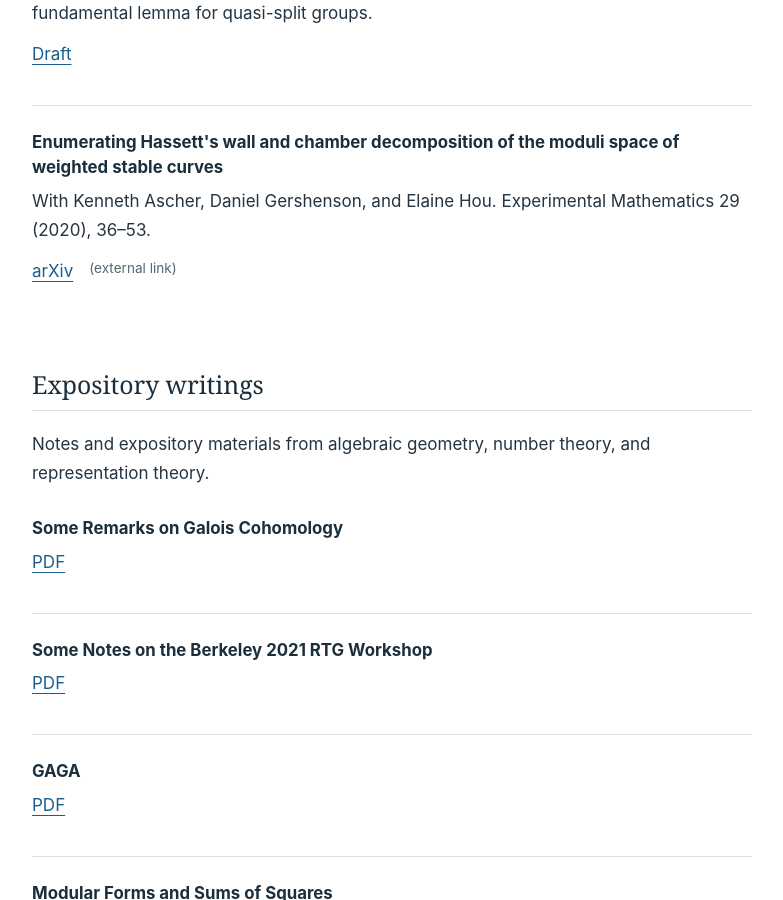
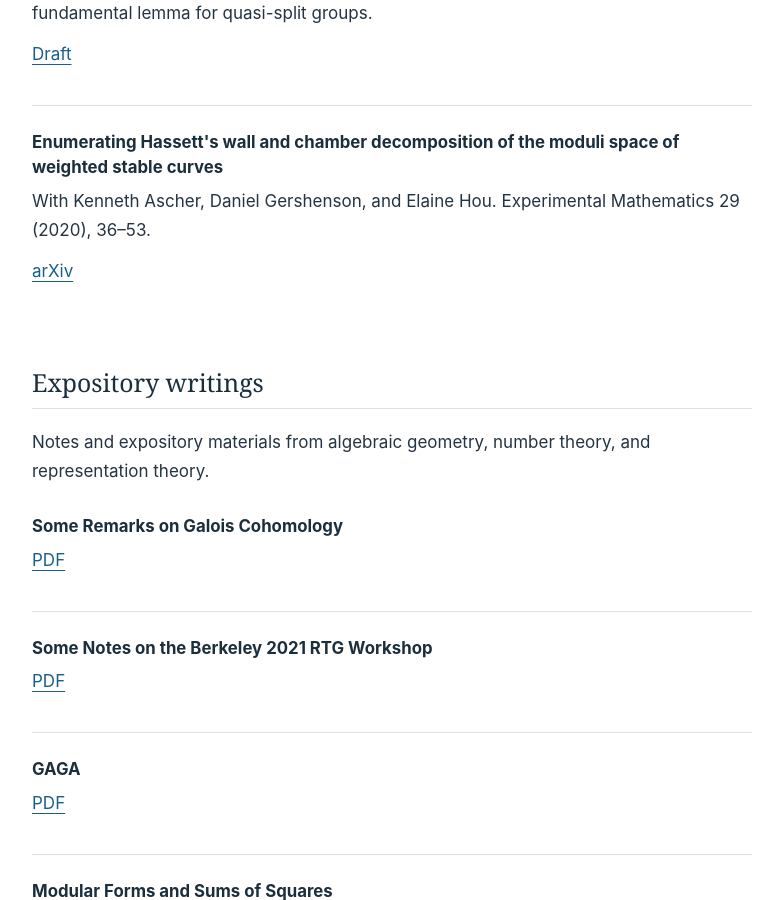
Before and after one commit to challeckdube/challeckdube.github.io, a Jekyll site: the page built from research.html, in a window 1280 px wide and 900 px high, scrolled down 765 px. Shown: the whole window, without its empty margins (382-1165 px from the left). Built offline with Jekyll 4.4.1, drawn with Linux system fonts in a browser that asks for light colours.

Commit message:
Update paper links in research.html
Removed the external link indication from paper links.

```diff
--- a/research.html
+++ b/research.html
@@ -18,7 +18,7 @@ title: Research
   <article class="entry">
     <h3>{{ item.title | escape }}</h3>
     <p>{{ item.description | escape }}</p>
-    <p class="paper-links"><a href="{% if material_base and item.local %}{{ item.local | relative_url }}{% else %}{{ item.source }}{% endif %}">{{ item.label | default: 'PDF' }}</a>{% unless material_base and item.local %} <span class="entry-meta">(external link)</span>{% endunless %}</p>
+    <p class="paper-links"><a href="{% if material_base and item.local %}{{ item.local | relative_url }}{% else %}{{ item.source }}{% endif %}">{{ item.label | default: 'PDF' }}</a></p>
   </article>
   {% endfor %}
 </section>
```
